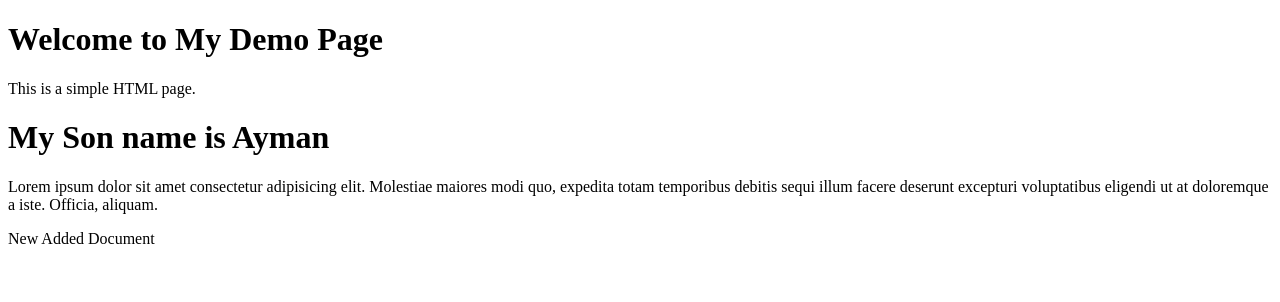
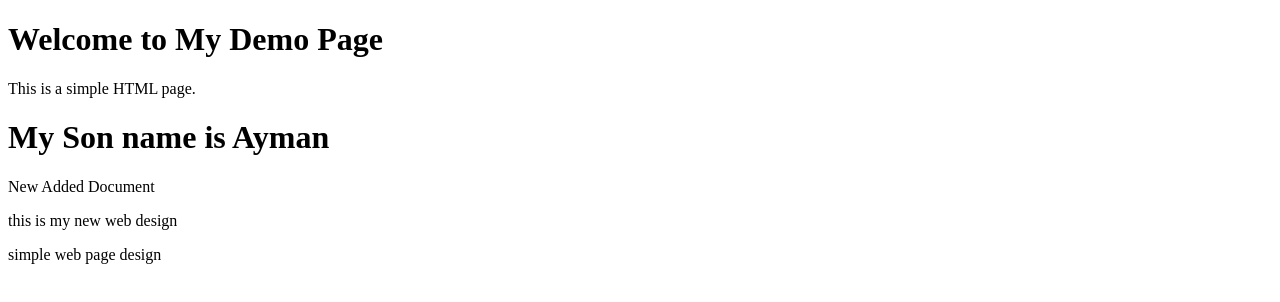
Before and after one commit to AshwadJahanNur/first-project, a plain HTML site: page index.html in a window 1280 px wide. Drawn offline with Linux system fonts and the light colour scheme.

Commit message:
first commit

```diff
--- a/index.html
+++ b/index.html
@@ -10,6 +10,8 @@
     <p>This is a simple HTML page.</p>
 </body>
 <h1>My Son name is Ayman</h1>
-<p>Lorem ipsum dolor sit amet consectetur adipisicing elit. Molestiae maiores modi quo, expedita totam temporibus debitis sequi illum facere deserunt excepturi voluptatibus eligendi ut at doloremque a iste. Officia, aliquam.</p>
+
   <p>New Added Document</p>
+<p>this is my new web design</p>
+<p>simple web page design</p>
 </html>
```
